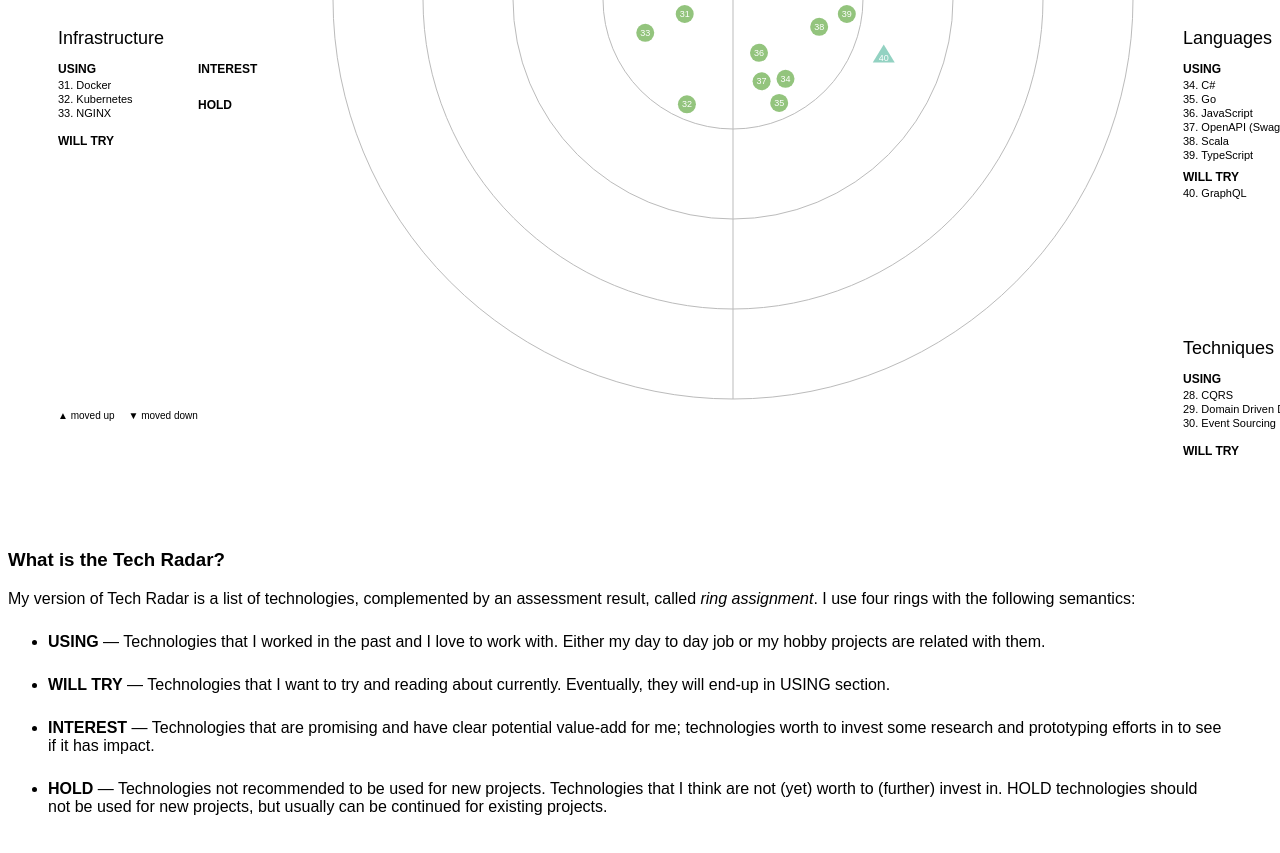
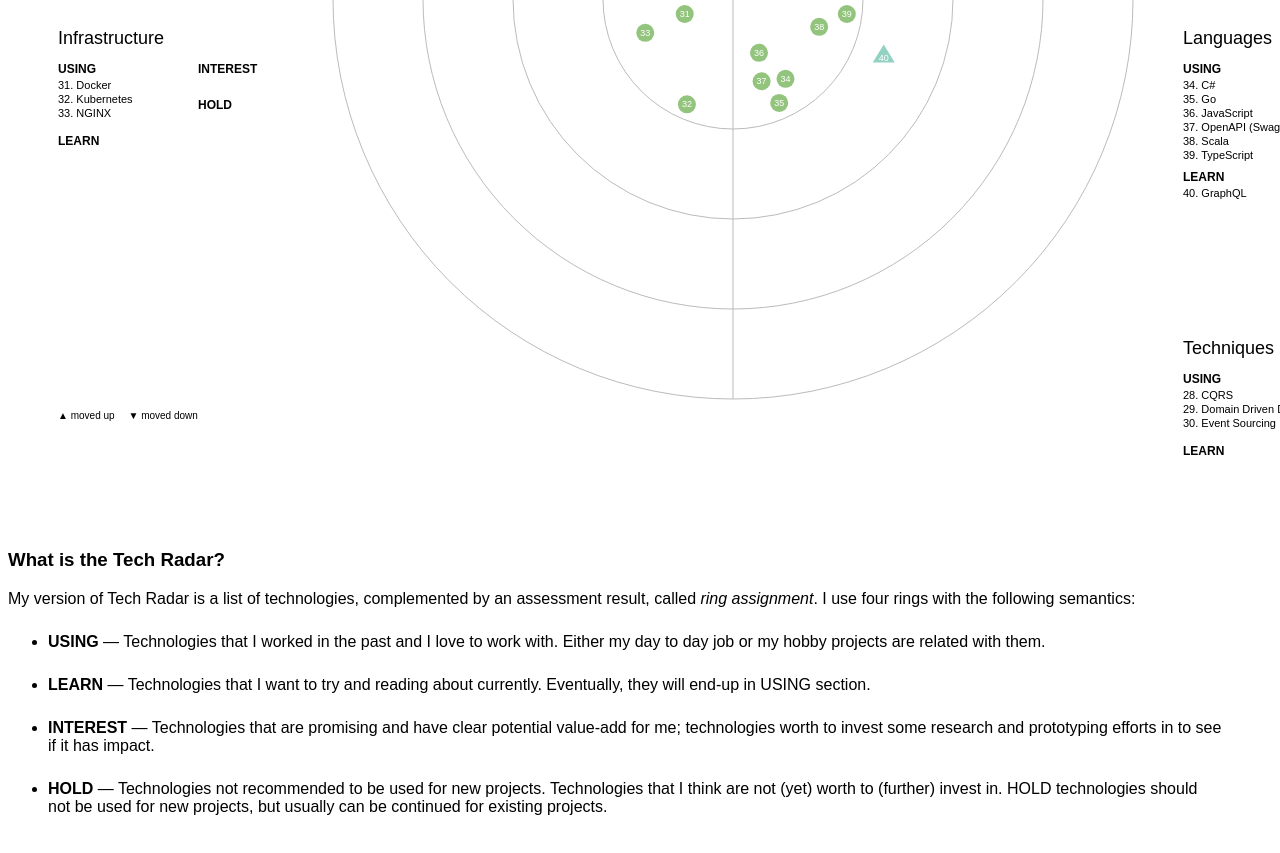
Before and after one commit to osoykan-archive/techradar, a website: page index.html in a window 1280 px wide. Shown: the part 509-1362 px from the top of the page. Drawn offline with nearby package versions, Linux system fonts and the light colour scheme.

Commit message:
"will try" to "learn"

```diff
--- a/index.html
+++ b/index.html
@@ -35,7 +35,7 @@ radar_visualization({
   ],
   rings: [
     { name: "USING", color: "#93c47d" },
-    { name: "WILL TRY", color: "#93d2c2" },
+    { name: "LEARN", color: "#93d2c2" },
     { name: "INTEREST", color: "#fbdb84" },
     { name: "HOLD", color: "#efafa9" },
   ],
@@ -344,7 +344,7 @@ I use four rings with the following semantics:
 
 <ul>
 <li><strong>USING</strong> &mdash; Technologies that I worked in the past and I love to work with. Either my day to day job or my hobby projects are related with them.</li>
-<li><strong>WILL TRY</strong> &mdash; Technologies that I want to try and reading about currently. Eventually, they will end-up in USING section.</li>
+<li><strong>LEARN</strong> &mdash; Technologies that I want to try and reading about currently. Eventually, they will end-up in USING section.</li>
 <li><strong>INTEREST</strong> &mdash; Technologies that are promising and have clear potential value-add for me; technologies worth to invest some research and prototyping efforts in to see if it has impact.</li>
 <li><strong>HOLD</strong> &mdash; Technologies not recommended to be used for new projects. Technologies that I think are not (yet) worth to (further) invest in. HOLD technologies should not be used for new projects, but usually can be continued for existing projects.</li>
 </ul>
```
